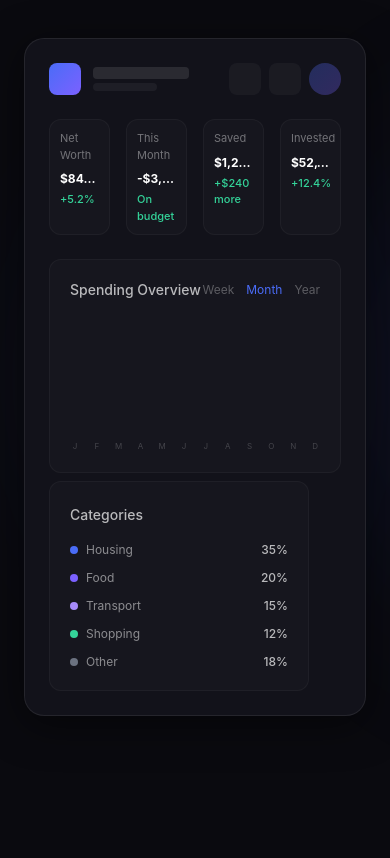
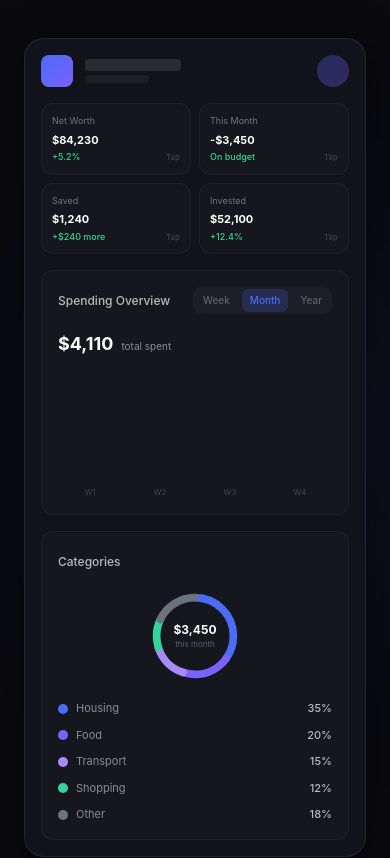
Before and after one commit to rehan-devs/NovaPulse, a Next.js app: page / in a window 390 px wide. Shown: the part 6020-6878 px from the top of the page. Built offline with nearby package versions, Linux system fonts and the light colour scheme.

Commit message:
Fix mobile overflow on stat cards

```diff
--- a/src/components/ProductShowcase.tsx
+++ b/src/components/ProductShowcase.tsx
@@ -1,47 +1,184 @@
 "use client";
 
-import React from "react";
+import React, { useState } from "react";
 import ScrollAnimator from "./ScrollAnimator";
 import GradientOrb from "./GradientOrb";
+import { cn } from "@/lib/utils";
 
 const floatingCards = [
-  {
-    text: "+$240 saved this month",
-    icon: "💰",
-    position: "top-[8%] left-[2%] md:left-[5%]",
-    delay: "0s",
-  },
-  {
-    text: "Portfolio up 12.4%",
-    icon: "📈",
-    position: "top-[15%] right-[2%] md:right-[5%]",
-    delay: "1s",
-  },
-  {
-    text: "Budget on track",
-    icon: "✅",
-    position: "bottom-[20%] left-[3%] md:left-[8%]",
-    delay: "2s",
-  },
-  {
-    text: "New goal reached!",
-    icon: "🎯",
-    position: "bottom-[12%] right-[3%] md:right-[6%]",
-    delay: "0.5s",
-  },
+  { text: "+$240 saved this month", icon: "💰", position: "top-[8%] left-[2%] md:left-[5%]", delay: "0s" },
+  { text: "Portfolio up 12.4%", icon: "📈", position: "top-[15%] right-[2%] md:right-[5%]", delay: "1s" },
+  { text: "Budget on track", icon: "✅", position: "bottom-[20%] left-[3%] md:left-[8%]", delay: "2s" },
+  { text: "New goal reached!", icon: "🎯", position: "bottom-[12%] right-[3%] md:right-[6%]", delay: "0.5s" }
 ];
 
+const chartData = {
+  Week: [
+    { label: "Mon", value: 120 },
+    { label: "Tue", value: 85 },
+    { label: "Wed", value: 200 },
+    { label: "Thu", value: 45 },
+    { label: "Fri", value: 310 },
+    { label: "Sat", value: 175 },
+    { label: "Sun", value: 90 }
+  ],
+  Month: [
+    { label: "W1", value: 820 },
+    { label: "W2", value: 1240 },
+    { label: "W3", value: 950 },
+    { label: "W4", value: 1100 }
+  ],
+  Year: [
+    { label: "J", value: 2800 },
+    { label: "F", value: 3200 },
+    { label: "M", value: 2950 },
+    { label: "A", value: 3400 },
+    { label: "M", value: 2700 },
+    { label: "J", value: 3100 },
+    { label: "J", value: 3600 },
+    { label: "A", value: 2900 },
+    { label: "S", value: 3300 },
+    { label: "O", value: 2600 },
+    { label: "N", value: 3500 },
+    { label: "D", value: 3100 }
+  ]
+};
+
+const stats = [
+  { label: "Net Worth", value: "$84,230", fullValue: "$84,230.47", change: "+5.2%", positive: true },
+  { label: "This Month", value: "-$3,450", fullValue: "-$3,450.82", change: "On budget", positive: true },
+  { label: "Saved", value: "$1,240", fullValue: "$1,240.00", change: "+$240 more", positive: true },
+  { label: "Invested", value: "$52,100", fullValue: "$52,100.63", change: "+12.4%", positive: true }
+];
+
+const categories = [
+  { name: "Housing", pct: 35, color: "#4A6CF7" },
+  { name: "Food", pct: 20, color: "#7B61FF" },
+  { name: "Transport", pct: 15, color: "#A78BFA" },
+  { name: "Shopping", pct: 12, color: "#34D399" },
+  { name: "Other", pct: 18, color: "#6B7280" }
+];
+
+function StatPopup({
+  stat,
+  onClose
+}: {
+  stat: (typeof stats)[0];
+  onClose: () => void;
+}) {
+  return (
+    <div
+      className="fixed inset-0 z-[100] flex items-center justify-center p-6 md:hidden"
+      onClick={onClose}
+    >
+      {/* Backdrop */}
+      <div className="absolute inset-0 bg-black/60 backdrop-blur-sm" />
+
+      {/* Popup */}
+      <div
+        className="relative bg-nova-card border border-white/[0.1] rounded-card-lg p-6 w-full max-w-[300px] shadow-card-hover animate-scale-in"
+        onClick={(e) => e.stopPropagation()}
+      >
+        {/* Close button */}
+        <button
+          onClick={onClose}
+          className="absolute top-3 right-3 w-8 h-8 flex items-center justify-center rounded-full bg-white/[0.06] hover:bg-white/[0.1] transition-colors"
+          aria-label="Close"
+        >
+          <svg width="14" height="14" viewBox="0 0 24 24" fill="none" stroke="white" strokeWidth="2" strokeLinecap="round">
+            <path d="M18 6L6 18M6 6l12 12" />
+          </svg>
+        </button>
+
+        <div className="text-xs text-white/40 mb-1">{stat.label}</div>
+        <div className="text-[32px] font-bold text-white leading-tight mb-1">
+          {stat.fullValue}
+        </div>
+        <div
+          className={cn(
+            "text-sm font-medium inline-flex items-center gap-1",
+            stat.positive ? "text-emerald-400" : "text-red-400"
+          )}
+        >
+          {stat.positive && (
+            <svg width="12" height="12" viewBox="0 0 24 24" fill="none" stroke="currentColor" strokeWidth="2.5" strokeLinecap="round">
+              <path d="M7 17l5-5 5 5M7 7l5 5 5-5" />
+            </svg>
+          )}
+          {stat.change}
+        </div>
+
+        {/* Mini sparkline */}
+        <div className="mt-4 pt-4 border-t border-white/[0.06]">
+          <div className="text-[10px] text-white/30 mb-2">Last 7 days</div>
+          <svg className="w-full h-10" viewBox="0 0 200 40" fill="none" preserveAspectRatio="none">
+            <defs>
+              <linearGradient id={`popup-fill-${stat.label}`} x1="0" y1="0" x2="0" y2="1">
+                <stop offset="0%" stopColor="#4A6CF7" stopOpacity="0.2" />
+                <stop offset="100%" stopColor="#4A6CF7" stopOpacity="0" />
+              </linearGradient>
+              <linearGradient id={`popup-line-${stat.label}`} x1="0%" y1="0%" x2="100%" y2="0%">
+                <stop offset="0%" stopColor="#4A6CF7" />
+                <stop offset="100%" stopColor="#7B61FF" />
+              </linearGradient>
+            </defs>
+            <path
+              d="M0 30 C15 28, 30 25, 50 22 C70 19, 85 24, 100 18 C115 12, 135 15, 155 10 C175 7, 190 8, 200 5 L200 40 L0 40Z"
+              fill={`url(#popup-fill-${stat.label})`}
+            />
+            <path
+              d="M0 30 C15 28, 30 25, 50 22 C70 19, 85 24, 100 18 C115 12, 135 15, 155 10 C175 7, 190 8, 200 5"
+              stroke={`url(#popup-line-${stat.label})`}
+              strokeWidth="2"
+              fill="none"
+            />
+          </svg>
+        </div>
+      </div>
+    </div>
+  );
+}
+
+function SpendingChart({ period }: { period: "Week" | "Month" | "Year" }) {
+  const data = chartData[period];
+  const maxValue = Math.max(...data.map((d) => d.value));
+
+  return (
+    <div className="flex items-end gap-1.5 md:gap-3 h-32 mt-2">
+      {data.map((item, i) => {
+        const heightPct = (item.value / maxValue) * 100;
+        return (
+          <div key={`${period}-${i}`} className="flex-1 flex flex-col items-center gap-1 group cursor-pointer">
+            {/* Tooltip */}
+            <div className="opacity-0 group-hover:opacity-100 transition-opacity duration-200 text-[10px] text-white font-medium bg-nova-card border border-white/[0.1] rounded px-1.5 py-0.5 whitespace-nowrap pointer-events-none">
+              ${item.value.toLocaleString()}
+            </div>
+            {/* Bar */}
+            <div className="w-full relative rounded-t-sm overflow-hidden" style={{ height: `${heightPct}%` }}>
+              <div
+                className="absolute inset-0 bg-gradient-to-t from-nova-accent/40 to-nova-accent/70 group-hover:from-nova-accent/60 group-hover:to-nova-accent transition-all duration-200"
+              />
+            </div>
+            {/* Label */}
+            <span className="text-[8px] md:text-[10px] text-white/20 group-hover:text-white/50 transition-colors">
+              {item.label}
+            </span>
+          </div>
+        );
+      })}
+    </div>
+  );
+}
+
 export default function ProductShowcase() {
+  const [activePeriod, setActivePeriod] = useState<"Week" | "Month" | "Year">("Month");
+  const [activeStatPopup, setActiveStatPopup] = useState<number | null>(null);
+
   return (
     <section className="relative py-section-mobile md:py-section overflow-hidden">
-      <GradientOrb
-        color="blue"
-        size="xl"
-        className="top-[30%] left-[50%] -translate-x-1/2"
-      />
+      <GradientOrb color="blue" size="xl" className="top-[30%] left-[50%] -translate-x-1/2" />
 
       <div className="max-w-content mx-auto px-6 lg:px-8">
-        {/* Section Header */}
         <div className="text-center max-w-narrow mx-auto mb-12 md:mb-16">
           <ScrollAnimator animation="fade-up">
             <span className="inline-block text-eyebrow font-semibold text-nova-accent uppercase tracking-widest mb-4">
@@ -50,48 +187,48 @@ export default function ProductShowcase() {
           </ScrollAnimator>
           <ScrollAnimator animation="fade-up" delay={100}>
             <h2 className="text-section-mobile md:text-section font-bold text-white mb-5">
-              Your complete financial{" "}
-              <span className="gradient-text">command center.</span>
+              Your complete financial <span className="gradient-text">command center.</span>
             </h2>
           </ScrollAnimator>
           <ScrollAnimator animation="fade-up" delay={200}>
             <p className="text-[17px] md:text-lg text-nova-text-muted leading-relaxed">
-              See everything at a glance. Real-time insights, smart
-              notifications, and automated actions — all in one beautiful
-              interface.
+              See everything at a glance. Real-time insights, smart notifications,
+              and automated actions — all in one beautiful interface.
             </p>
           </ScrollAnimator>
         </div>
 
-        {/* Product Image Container */}
         <ScrollAnimator animation="scale" delay={100}>
           <div className="relative max-w-[1000px] mx-auto">
             {/* Floating notification cards */}
             {floatingCards.map((card, i) => (
               <div
                 key={i}
-                className={`absolute ${card.position} z-20 hidden md:flex items-center gap-2 px-4 py-2.5 glass-card rounded-xl shadow-card animate-float`}
-                style={{ animationDelay: card.delay, animationDuration: `${4 + i * 0.5}s` }}
+                className={cn(
+                  "absolute z-20 hidden md:flex items-center gap-2 px-4 py-2.5 glass-card rounded-xl shadow-card animate-float",
+                  card.position
+                )}
+                style={{
+                  animationDelay: card.delay,
+                  animationDuration: `${4 + i * 0.5}s`
+                }}
               >
                 <span className="text-base">{card.icon}</span>
-                <span className="text-xs font-medium text-white whitespace-nowrap">
-                  {card.text}
-                </span>
+                <span className="text-xs font-medium text-white whitespace-nowrap">{card.text}</span>
               </div>
             ))}
 
-            {/* Glow behind */}
+            {/* Glow */}
             <div
               className="absolute -inset-x-20 -inset-y-10 bg-[radial-gradient(ellipse_at_center,rgba(74,108,247,0.12)_0%,transparent_60%)] blur-3xl pointer-events-none"
               aria-hidden="true"
             />
 
-            {/* Main product screenshot */}
+            {/* Main Dashboard */}
             <div className="relative bg-nova-card rounded-card-lg border border-white/[0.08] overflow-hidden shadow-card-hover">
-              <div className="p-6 md:p-10">
-                {/* Full dashboard mockup */}
-                <div className="space-y-6">
-                  {/* Header bar */}
+              <div className="p-4 md:p-10">
+                <div className="space-y-4 md:space-y-6">
+                  {/* Header */}
                   <div className="flex items-center justify-between">
                     <div className="flex items-center gap-3">
                       <div className="w-8 h-8 rounded-lg bg-gradient-to-br from-nova-accent to-nova-accent-purple" />
@@ -101,103 +238,149 @@ export default function ProductShowcase() {
                       </div>
                     </div>
                     <div className="flex items-center gap-2">
-                      <div className="w-8 h-8 rounded-lg bg-white/[0.04]" />
-                      <div className="w-8 h-8 rounded-lg bg-white/[0.04]" />
+                      <div className="w-8 h-8 rounded-lg bg-white/[0.04] hidden md:block" />
+                      <div className="w-8 h-8 rounded-lg bg-white/[0.04] hidden md:block" />
                       <div className="w-8 h-8 rounded-full bg-gradient-to-br from-nova-accent/30 to-nova-accent-purple/30" />
                     </div>
                   </div>
 
-                  {/* Stats row */}
-                  <div className="grid grid-cols-4 gap-4">
-                    {[
-                      { label: "Net Worth", value: "$84,230", change: "+5.2%", positive: true },
-                      { label: "This Month", value: "-$3,450", change: "On budget", positive: true },
-                      { label: "Saved", value: "$1,240", change: "+$240 more", positive: true },
-                      { label: "Invested", value: "$52,100", change: "+12.4%", positive: true },
-                    ].map((stat, i) => (
+                  {/* Stats Grid */}
+                  <div className="grid grid-cols-2 md:grid-cols-4 gap-2 md:gap-4">
+                    {stats.map((stat, i) => (
                       <div
                         key={i}
-                        className="bg-white/[0.02] rounded-xl p-2.5 md:p-4 border border-white/[0.04]"
+                        className="bg-white/[0.02] rounded-xl p-2.5 md:p-4 border border-white/[0.04] cursor-pointer md:cursor-default active:scale-[0.97] md:active:scale-100 transition-transform duration-150"
+                        onClick={() => {
+                          if (window.innerWidth < 768) {
+                            setActiveStatPopup(i);
+                          }
+                        }}
                       >
-                        <div className="text-[11px] text-white/40 mb-2">
+                        <div className="text-[9px] md:text-[11px] text-white/40 mb-1 md:mb-2 truncate">
                           {stat.label}
                         </div>
-                        <div className="text-xs md:text-xl font-bold text-white mb-1 truncate">{stat.value}
+                        <div className="text-[11px] md:text-xl font-bold text-white mb-0.5 md:mb-1 truncate">
                           {stat.value}
                         </div>
-                        <div
-                          className={`text-[11px] font-medium ${
-                            stat.positive
-                              ? "text-emerald-400"
-                              : "text-red-400"
-                          }`}
-                        >
-                          {stat.change}
+                        <div className="flex items-center justify-between">
+                          <span
+                            className={cn(
+                              "text-[9px] md:text-[11px] font-medium truncate",
+                              stat.positive ? "text-emerald-400" : "text-red-400"
+                            )}
+                          >
+                            {stat.change}
+                          </span>
+                          {/* Mobile tap hint */}
+                          <span className="text-[8px] text-white/20 md:hidden">Tap</span>
                         </div>
                       </div>
                     ))}
                   </div>
 
-                  {/* Main chart + sidebar */}
-                  <div className="grid grid-cols-2 md:grid-cols-4 gap-2 md:gap-4">
-                    <div className="col-span-8 bg-white/[0.02] rounded-xl p-5 border border-white/[0.04]">
-                      <div className="flex justify-between items-center mb-6">
-                        <span className="text-sm font-medium text-white/70">
+                  {/* Chart + Categories */}
+                  <div className="grid grid-cols-1 md:grid-cols-12 gap-4">
+                    {/* Spending Chart */}
+                    <div className="md:col-span-8 bg-white/[0.02] rounded-xl p-4 md:p-5 border border-white/[0.04]">
+                      <div className="flex justify-between items-center mb-4">
+                        <span className="text-xs md:text-sm font-medium text-white/70">
                           Spending Overview
                         </span>
-                        <div className="flex gap-3">
-                          {["Week", "Month", "Year"].map((p, i) => (
-                            <span
-                              key={p}
-                              className={`text-xs cursor-pointer ${
-                                i === 1
-                                  ? "text-nova-accent"
-                                  : "text-white/30"
-                              }`}
+                        <div className="flex gap-1 md:gap-3 bg-white/[0.03] rounded-lg p-0.5 md:p-1">
+                          {(["Week", "Month", "Year"] as const).map((period) => (
+                            <button
+                              key={period}
+                              onClick={() => setActivePeriod(period)}
+                              className={cn(
+                                "text-[10px] md:text-xs px-2 md:px-3 py-1 md:py-1.5 rounded-md font-medium transition-all duration-200",
+                                activePeriod === period
+                                  ? "bg-nova-accent/20 text-nova-accent"
+                                  : "text-white/30 hover:text-white/50"
+                              )}
                             >
-                              {p}
-                            </span>
+                              {period}
+                            </button>
                           ))}
                         </div>
                       </div>
-                      {/* Bar chart mockup */}
-                      <div className="flex items-end gap-3 h-32">
-                        {[40, 65, 55, 80, 45, 70, 90, 60, 75, 50, 85, 65].map(
-                          (h, i) => (
-                            <div key={i} className="flex-1 flex flex-col items-center gap-1">
-                              <div
-                                className="w-full rounded-t-sm bg-gradient-to-t from-nova-accent/30 to-nova-accent/60"
-                                style={{ height: `${h}%` }}
-                              />
-                              <span className="text-[8px] text-white/20">
-                                {["J", "F", "M", "A", "M", "J", "J", "A", "S", "O", "N", "D"][i]}
-                              </span>
-                            </div>
-                          )
-                        )}
+
+                      {/* Animated Chart */}
+                      <div className="relative">
+                        {/* Total for period */}
+                        <div className="flex items-baseline gap-2 mb-3">
+                          <span className="text-lg md:text-2xl font-bold text-white">
+                            ${activePeriod === "Week"
+                              ? "1,025"
+                              : activePeriod === "Month"
+                              ? "4,110"
+                              : "37,100"}
+                          </span>
+                          <span className="text-[10px] md:text-xs text-nova-text-muted">
+                            total spent
+                          </span>
+                        </div>
+
+                        <SpendingChart period={activePeriod} />
                       </div>
                     </div>
-                    <div className="col-span-4 bg-white/[0.02] rounded-xl p-5 border border-white/[0.04]">
-                      <span className="text-sm font-medium text-white/70">
+
+                    {/* Categories */}
+                    <div className="md:col-span-4 bg-white/[0.02] rounded-xl p-4 md:p-5 border border-white/[0.04]">
+                      <span className="text-xs md:text-sm font-medium text-white/70">
                         Categories
                       </span>
-                      <div className="mt-4 space-y-3">
-                        {[
-                          { name: "Housing", pct: 35, color: "#4A6CF7" },
-                          { name: "Food", pct: 20, color: "#7B61FF" },
-                          { name: "Transport", pct: 15, color: "#A78BFA" },
-                          { name: "Shopping", pct: 12, color: "#34D399" },
-                          { name: "Other", pct: 18, color: "#6B7280" },
-                        ].map((cat, i) => (
-                          <div key={i} className="flex items-center gap-2">
+
+                      {/* Donut chart */}
+                      <div className="flex justify-center my-4">
+                        <div className="relative w-24 h-24 md:w-28 md:h-28">
+                          <svg className="w-full h-full -rotate-90" viewBox="0 0 100 100">
+                            {categories.reduce(
+                              (acc, cat, i) => {
+                                const circumference = 2 * Math.PI * 40;
+                                const strokeLength = (cat.pct / 100) * circumference;
+                                const offset = acc.offset;
+
+                                acc.elements.push(
+                                  <circle
+                                    key={i}
+                                    cx="50"
+                                    cy="50"
+                                    r="40"
+                                    fill="none"
+                                    stroke={cat.color}
+                                    strokeWidth="8"
+                                    strokeDasharray={`${strokeLength} ${circumference - strokeLength}`}
+                                    strokeDashoffset={-offset}
+                                    strokeLinecap="round"
+                                    className="transition-all duration-700"
+                                  />
+                                );
+
+                                acc.offset += strokeLength;
+                                return acc;
+                              },
+                              { elements: [] as React.ReactNode[], offset: 0 }
+                            ).elements}
+                          </svg>
+                          <div className="absolute inset-0 flex flex-col items-center justify-center">
+                            <span className="text-xs font-bold text-white">$3,450</span>
+                            <span className="text-[8px] text-white/30">this month</span>
+                          </div>
+                        </div>
+                      </div>
+
+                      {/* Category list */}
+                      <div className="space-y-2.5">
+                        {categories.map((cat, i) => (
+                          <div key={i} className="flex items-center gap-2 group cursor-pointer">
                             <div
-                              className="w-2 h-2 rounded-full"
+                              className="w-2.5 h-2.5 rounded-full flex-shrink-0 transition-transform duration-200 group-hover:scale-125"
                               style={{ backgroundColor: cat.color }}
                             />
-                            <span className="text-xs text-white/50 flex-1">
+                            <span className="text-[11px] md:text-xs text-white/50 flex-1 group-hover:text-white/70 transition-colors">
                               {cat.name}
                             </span>
-                            <span className="text-xs font-medium text-white/70">
+                            <span className="text-[11px] md:text-xs font-medium text-white/70">
                               {cat.pct}%
                             </span>
                           </div>
@@ -211,6 +394,14 @@ export default function ProductShowcase() {
           </div>
         </ScrollAnimator>
       </div>
+
+      {/* Stat Popup (Mobile Only) */}
+      {activeStatPopup !== null && (
+        <StatPopup
+          stat={stats[activeStatPopup]}
+          onClose={() => setActiveStatPopup(null)}
+        />
+      )}
     </section>
   );
 }
```
Also changed, not shown: src/app/globals.css (+14 -1 lines).
